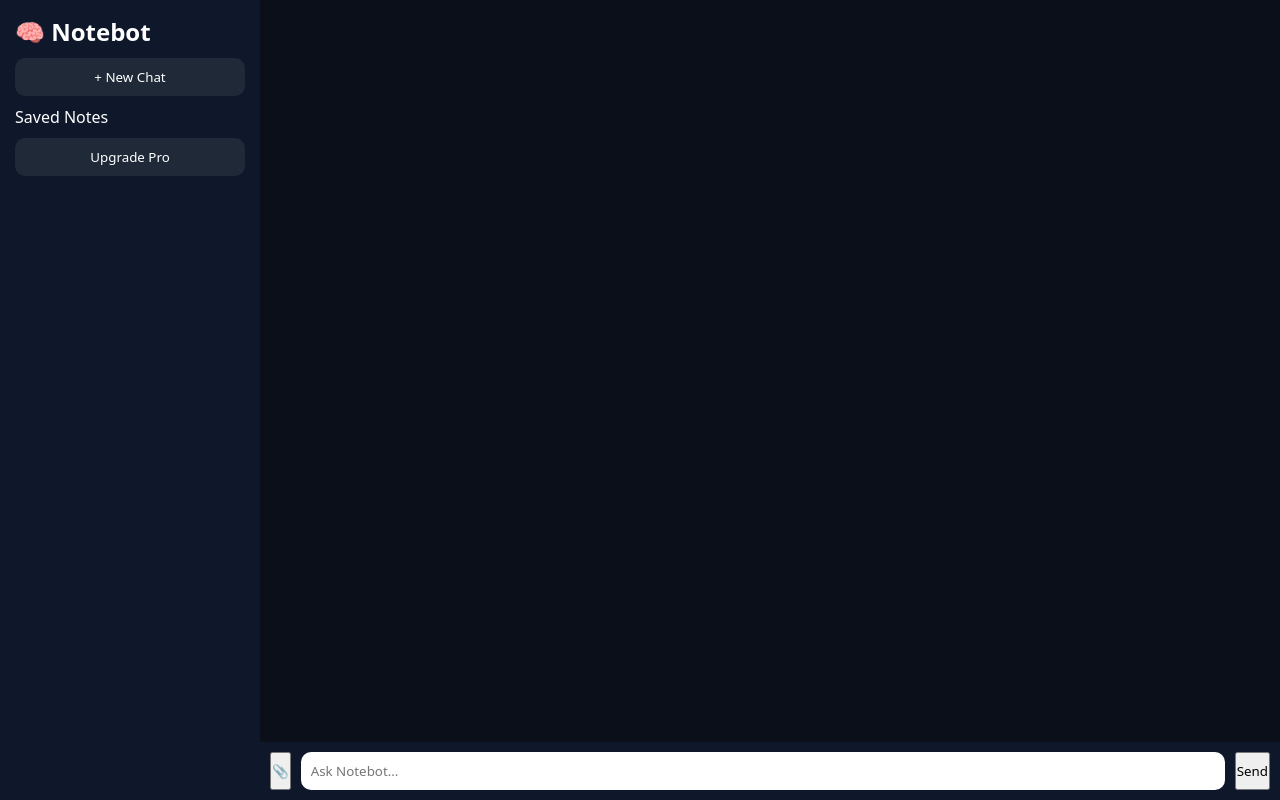
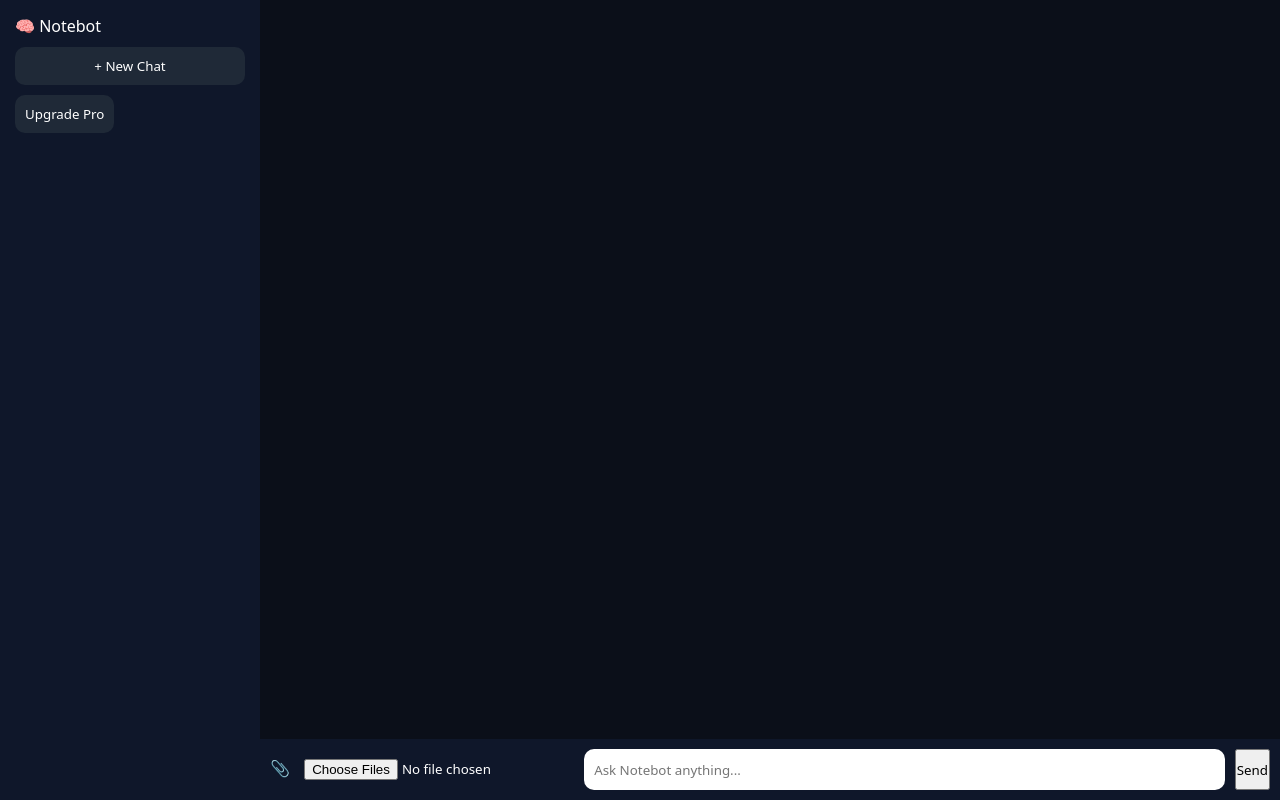
Before and after one commit to abhi6019-dev/NoteBot.Ai, a plain HTML site: page index.html in a window 1280 px wide. Drawn offline with Linux system fonts and the light colour scheme.

Commit message:
Update index.html

```diff
--- a/index.html
+++ b/index.html
@@ -13,32 +13,33 @@
 
   <!-- SIDEBAR -->
   <aside class="sidebar">
-    <h2>🧠 Notebot</h2>
+    <div class="logo">🧠 Notebot</div>
 
-    <button onclick="newChat()">+ New Chat</button>
+    <button class="new-chat" onclick="newChat()">+ New Chat</button>
 
-    <div class="history">
-      <p>Saved Notes</p>
+    <div class="sidebar-footer">
+      <button class="upgrade">Upgrade Pro</button>
     </div>
-
-    <button class="upgrade">Upgrade Pro</button>
   </aside>
 
-  <!-- MAIN CHAT -->
+  <!-- MAIN -->
   <main class="main">
 
+    <!-- CHAT -->
     <div id="chat" class="chat"></div>
 
-    <!-- INPUT AREA -->
+    <!-- UPLOAD PREVIEW -->
+    <div id="previewBar" class="preview-bar"></div>
+
+    <!-- INPUT -->
     <div class="input-area">
 
-      <input type="file" id="fileInput" multiple hidden/>
+      <label class="file-btn">
+        📎
+        <input type="file" id="fileInput" multiple accept="image/*"/>
+      </label>
 
-      <button onclick="document.getElementById('fileInput').click()">
-        📎
-      </button>
-
-      <input id="textInput" placeholder="Ask Notebot..."/>
+      <input id="textInput" placeholder="Ask Notebot anything..."/>
 
       <button onclick="sendMessage()">Send</button>
 
```
